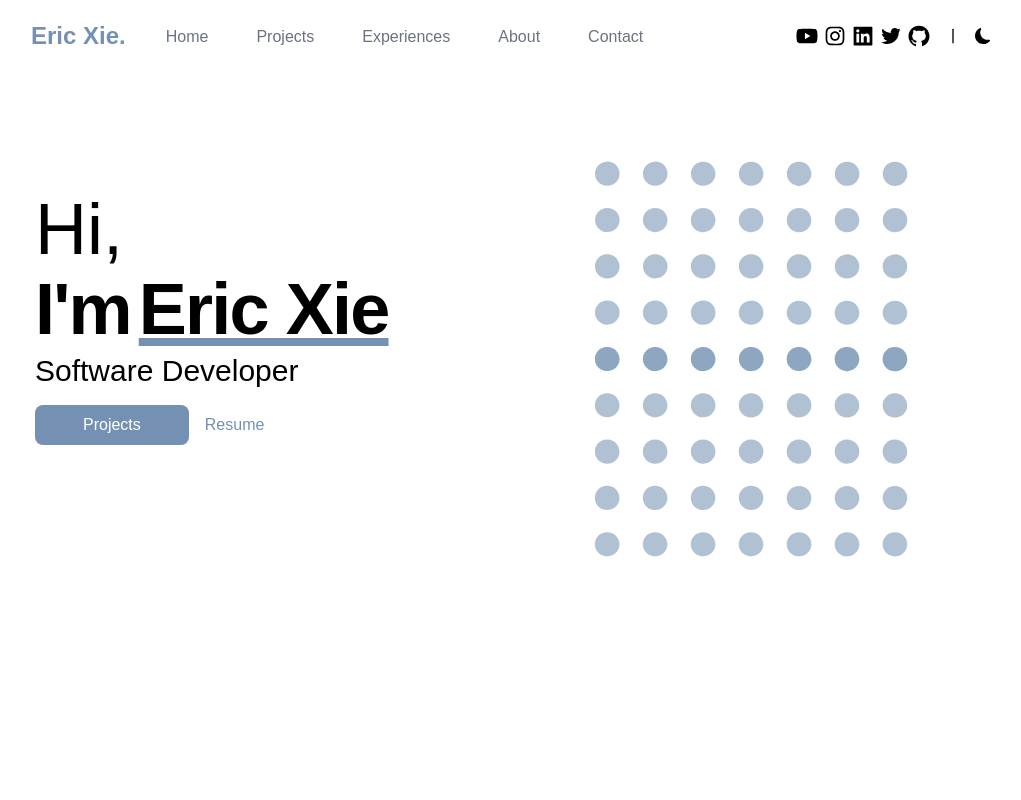
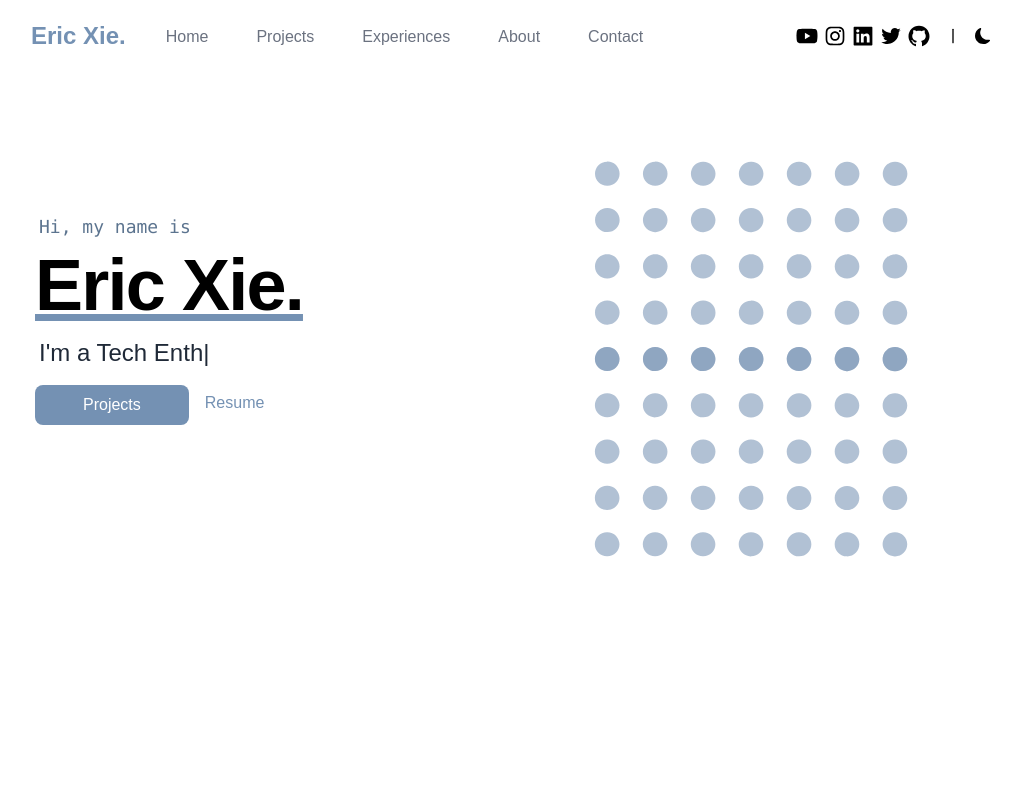
Before and after one commit to ericcxie/personal-website, a Next.js app: page / in a window 1280 px wide. Shown: the top 800 px of the page, without its empty margins (129-1150 px from the left). Built offline with nearby package versions, Linux system fonts and the light colour scheme.

Commit message:
Added typing effect to landing page

```diff
--- a/components/sections/landing.js
+++ b/components/sections/landing.js
@@ -3,6 +3,7 @@ import { AiFillLinkedin, AiFillGithub, AiOutlineInstagram, AiFillYoutube, AiOutl
 import dots from '../../public/SVG/dots.svg';
 import Link from 'next/link';
 import { Link as ScrollLink } from 'react-scroll';
+import { TypeAnimation } from 'react-type-animation';
 
 export default function Landing() {
 
@@ -10,16 +11,32 @@ export default function Landing() {
         <section id='home' className='flex mb-10 items-center md:justify-between py-24 md:px-90'>
             <div className='pb-28 md:pb-20'>
               <div className='pl-1 dark:text-white'> {/* Home page */}
-                <h2 className='py-2 font-poppins font-thin text-5xl md:text-6xl lg:text-7xl'>Hi,</h2>
+                <h2 className='py-2 ml-1 font-mono font-thin text-dark dark:text-gray-200 text-md lg:text-lg'>Hi, my name is</h2>
                 <div className='flex gap-2 justify-start text-5xl lg:text-6xl xl:text-7xl'>
-                  <h1 className='font-poppins font-bold tracking-tight'>I'm</h1>
-                  <h1 className='font-poppins font-bold underline underline-offset-3 decoration-theme decoration-7 tracking-tight md:decoration-8'>Eric Xie</h1>
+
+                  <h1 className='font-poppins font-bold underline underline-offset-3 decoration-theme decoration-7 tracking-tight '>Eric Xie.</h1>
                 </div>
-                <h3 className='font-poppins font-light py-2 text-2xl md:text-3xl'>Software Developer</h3>
+                <div className='ml-1 font-poppins mt-3 md:mt-4 font-light text-gray-800 dark:text-gray-100 py-2 text-xs md:text-md'>
+                <TypeAnimation
+                  // Same String at the start will only be typed once, initially
+                  sequence={[
+                  "I'm a Software Developer",
+                  1000,
+                  "I'm a Student",
+                  1000,
+                  "I'm a Tech Enthusiast",
+                  1000,
+                  ]}
+                  speed={35} // Custom Speed from 1-99 - Default Speed: 40
+                  style={{ fontSize: '2em' }}
+                  wrapper="span" // Animation will be rendered as a <span>
+                  repeat={Infinity} // Repeat this Animation Sequence infinitely
+                />
+              </div>
               </div>
               <div className='py-2 px-1 flex justify-start gap-4'>
                 <ScrollLink to="projects" spy={true} smooth={true} offset={-20} duration={700}>
-                  <div className="relative group">
+                  <div className="relative group mt-1">
                     <div className="hidden dark:inline absolute -inset-0.5 bg-gradient-to-r from-blue-500 to-purple-600 rounded-lg blur opacity-60 group-hover:opacity-100 transition duration-1000 group-hover:duration-200"></div>
                     <button className="relative font-poppins text-small bg-theme hover:bg-dark dark:bg-[#0d122b] text-white dark:text-gray-100 font-medium py-1.5 px-12 rounded-lg pt-2 pb-2">
                       Projects
@@ -41,6 +58,8 @@ export default function Landing() {
                 <a className='hover:text-[#00acee]' href="https://twitter.com/ericx_3"><AiOutlineTwitter/></a>
                 <a className='hover:text-[#6e5494]' href="https://github.com/ericcxie"><AiFillGithub/></a>
               </div>
+
+
             </div>
             <div className='hidden md:w-1/2 md:inline'><Image src={dots}/></div>
           </section>
--- a/package.json
+++ b/package.json
@@ -16,7 +16,8 @@
     "react": "18.2.0",
     "react-dom": "18.2.0",
     "react-icons": "^4.7.1",
-    "react-scroll": "^1.8.9"
+    "react-scroll": "^1.8.9",
+    "react-type-animation": "^2.1.2"
   },
   "devDependencies": {
     "@types/react": "18.0.26",
```
Also changed, not shown: 1 other file (tests, documents, lock files or other folders).
